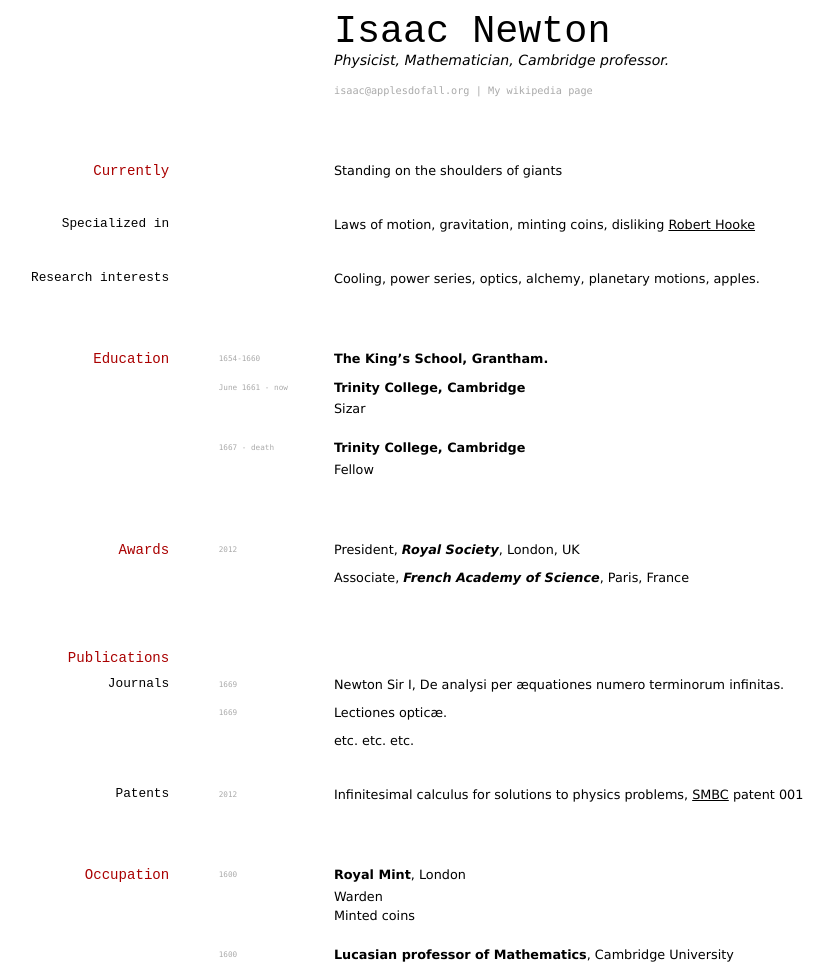
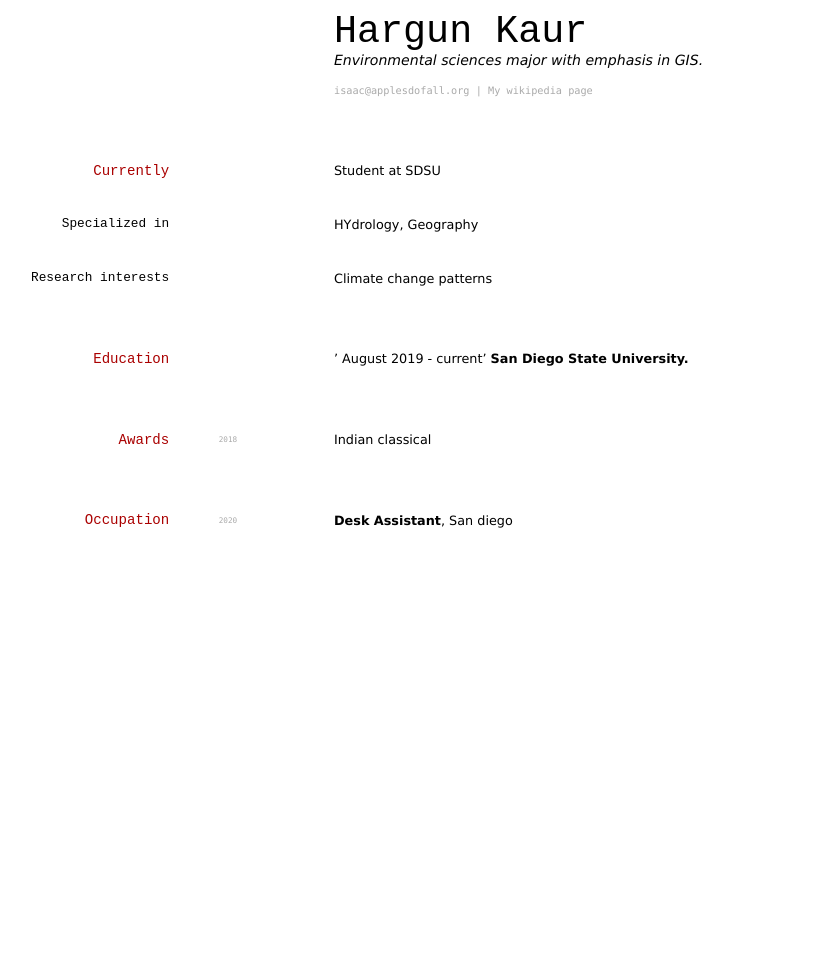
Before and after one commit to elipapa/markdown-cv, a Jekyll site: the page built from index.md, in a window 1280 px wide. Shown: the whole page, without its empty margins (97-931 px from the left). Built offline with Jekyll 4.4.1, drawn with Linux system fonts in a browser that asks for light colours; after the commit the page ends 900 px from its top, so only the background shows below that.

Commit message:
Update index.md

```diff
--- a/index.md
+++ b/index.md
@@ -1,9 +1,9 @@
 ---
 layout: cv
-title: Isaac Newtons's CV
+title: Hagrun Kaur's CV
 ---
-# Isaac Newton
-Physicist, Mathematician, Cambridge professor.
+# Hargun Kaur
+Environmental sciences major with emphasis in GIS.
 
 <div id="webaddress">
 <a href="isaac@applesdofall.org">isaac@applesdofall.org</a>
@@ -13,74 +13,36 @@ Physicist, Mathematician, Cambridge professor.
 
 ## Currently
 
-Standing on the shoulders of giants
+Student at SDSU
 
 ### Specialized in
 
-Laws of motion, gravitation, minting coins, disliking [Robert Hooke](http://en.wikipedia.org/wiki/Robert_Hooke)
+HYdrology, Geography
 
 
 ### Research interests
 
-Cooling, power series, optics, alchemy, planetary motions, apples.
+Climate change patterns
 
 
 ## Education
 
-`1654-1660`
-__The King's School, Grantham.__
-
-`June 1661 - now`
-__Trinity College, Cambridge__
-
-- Sizar
-
-`1667 - death`
-__Trinity College, Cambridge__
-
-- Fellow
-
+' August 2019 - current'
+__San Diego State University.__
 
 
 ## Awards
 
-`2012`
-President, *Royal Society*, London, UK
+`2018`
+Indian classical
 
-Associate, *French Academy of Science*, Paris, France
-
-
-
-## Publications
-
-<!-- A list is also available [online](http://scholar.google.co.uk/citations?user=LTOTl0YAAAAJ) -->
-
-### Journals
-
-`1669`
-Newton Sir I, De analysi per æquationes numero terminorum infinitas.
-
-`1669`
-Lectiones opticæ.
-
-etc. etc. etc.
-
-### Patents
-
-`2012`
-Infinitesimal calculus for solutions to physics problems, [SMBC](http://www.techdirt.com/articles/20121011/09312820678/if-patents-had-been-around-time-newton.shtml) patent 001
 
 
 ## Occupation
 
-`1600`
-__Royal Mint__, London
+`2020`
+__Desk Assistant__, San diego
 
-- Warden
-- Minted coins
-
-`1600`
-__Lucasian professor of Mathematics__, Cambridge University
 
 
 
```
